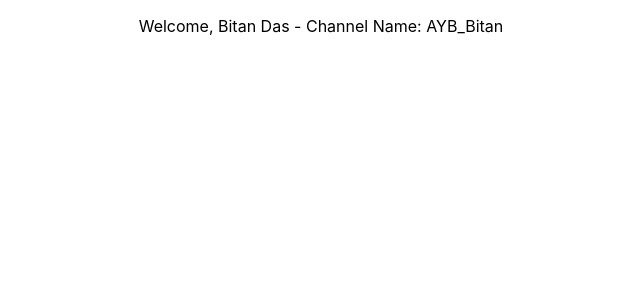
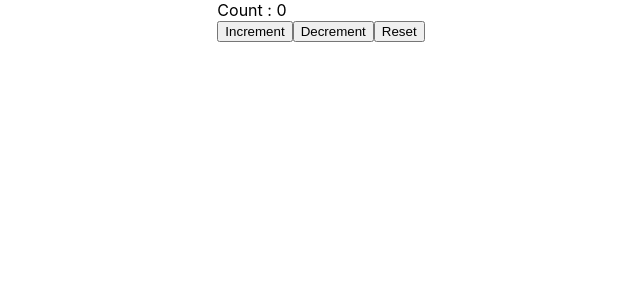
Before and after one commit to Bitan23101996/React-Learning-Series, a React (Create React App) app: page / in a window 1280 px wide. Shown: the top 300 px of the page, without its empty margins (319-959 px from the left). Built offline with nearby package versions, Linux system fonts and the light colour scheme.

Commit message:
Counter using - React Reducer(useReducer Hook)

```diff
--- a/src/App.js
+++ b/src/App.js
@@ -46,7 +46,7 @@ import ClassCounterInterval from './React-Hooks/ClassCounterInterval';
 import HookCounterInterval from './React-Hooks/HookCounterInterval';
 import FetchDataUsingAXIOS from './React-Hooks/FetchDataUsingAXIOS';
 import ContextC from './React-Hooks/ContextC';
-
+import CounterUsingReducerHook from './React-Hooks/CounterUsingReducerHook';
 // 2. Extend the theme to include custom colors, fonts, etc
 const colors = {
   brand: {
@@ -147,11 +147,12 @@ function App() {
       {/* <ClassCounterInterval />
       <HookCounterInterval /> */}
       {/* <FetchDataUsingAXIOS /> */}
-      <UserContext.Provider value={'Bitan Das'}>
+      {/* <UserContext.Provider value={'Bitan Das'}>
         <ChannelContext.Provider value={'AYB_Bitan'}>
           <ContextC />
         </ChannelContext.Provider>
-      </UserContext.Provider>
+      </UserContext.Provider> */}
+      <CounterUsingReducerHook />
     </div>
   );
 }
--- /dev/null
+++ b/src/React-Hooks/CounterUsingReducerHook.js
@@ -0,0 +1,30 @@
+import React, { useReducer } from 'react'
+
+const initialValue = 0;
+const reducer = (state, action) => {
+    switch (action) {
+        case 'increment':
+            return state + 1
+        case 'decrement':
+            return state - 1
+        case 'reset':
+            return initialValue
+        default:
+            return state
+
+    }
+}
+function CounterUsingReducerHook() {
+    const [count, dispatch] = useReducer(reducer, initialValue)
+    return (
+        <div>
+            <div>Count : {count}</div>
+            <button type="button" onClick={() => dispatch('increment')}>Increment</button>
+            <button type="button" onClick={() => dispatch('decrement')}>Decrement</button>
+            <button type="button" onClick={() => dispatch('reset')}>Reset</button>
+
+        </div>
+    )
+}
+
+export default CounterUsingReducerHook
```
Also changed, not shown: 1 other file (tests, documents, lock files or other folders).
